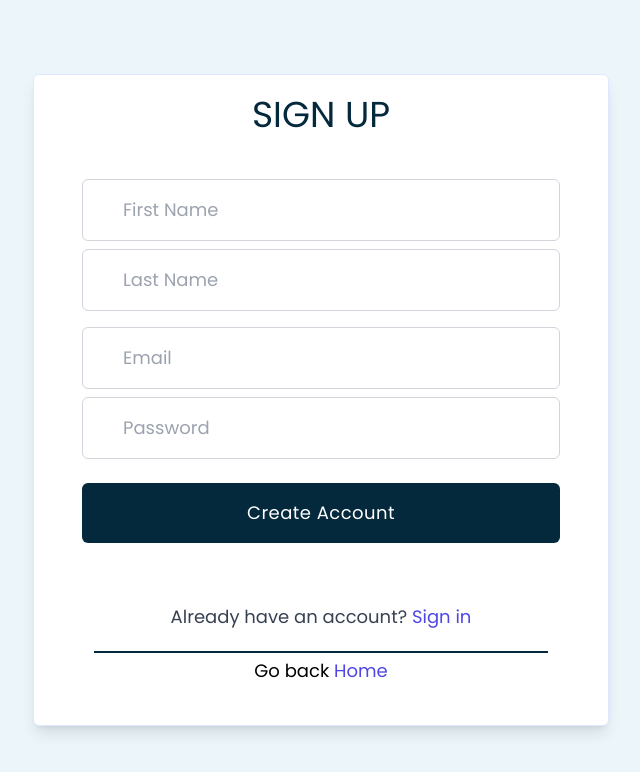
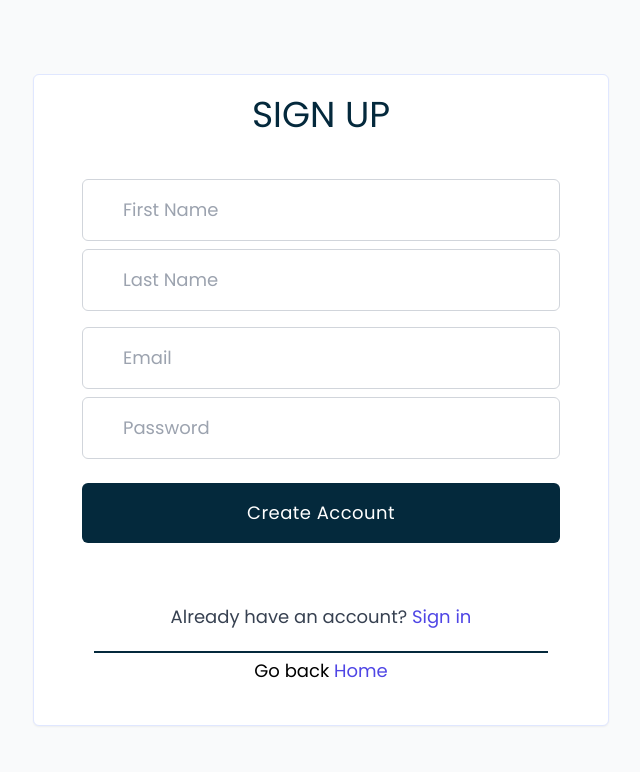
Before and after one commit to Clifftech123/react-ecommerce_website, a React (Create React App) app: page /signup in a window 1280 px wide. Shown: the top 772 px of the page, without its empty margins (319-959 px from the left). Built offline with nearby package versions, Linux system fonts and the light colour scheme.

Commit message:
I change the loing and singup  background color and shadoe

```diff
--- a/src/Components/Account/Login.jsx
+++ b/src/Components/Account/Login.jsx
@@ -28,8 +28,8 @@ const Logins = () => {
 			};
 	return (
 		<>
-			<div className="h-full relative mx-2  flex  justify-center min-h-screen overflow-hidden  items-center  sm:px-6 lg:px-8">
-				<div className="max-w-md  py-10  px-15 shadow-lg border border-indigo-100  bg-white w-full space-y-5">
+			<div className="h-full relative mx-2  flex  justify-center min-h-screen overflow-hidden  bg-gray-50 items-center  sm:px-6 lg:px-8">
+				<div className="max-w-md  py-10  px-15 shadow-sm border border-indigo-100  bg-white w-full space-y-5">
 					<div>
 						<h2 className=" text-center text-2xl  md:text-3xl mt-5 mb-0 font-Poppins text-gray-900">
 							Sign in to your account
--- a/src/Components/Account/Singnup.jsx
+++ b/src/Components/Account/Singnup.jsx
@@ -34,8 +34,8 @@ const Signup = () => {
 
 	return (
 		<>
-			<div className="relative mx-2 md:mx-0 flex flex-col justify-center min-h-screen     overflow-hidden">
-				<div className=" w-full  shadow-lg md:w-screen p-5 m-auto  border border-indigo-100  bg-white rounded-md lg:max-w-xl">
+			<div className="relative mx-2 md:mx-0 flex flex-col justify-center min-h-screen   bg-gray-50   overflow-hidden">
+				<div className=" w-full  shadow-sm md:w-screen p-5 m-auto  border border-indigo-100  bg-white rounded-md lg:max-w-xl">
 					<h1 className="md:text-4xl text-2xl font-Poppins text-center text-NavbarBgColor  uppercase decoration-wavy">
 						Sign UP
 					</h1>
```
Also changed, not shown: 1 other file (tests, documents, lock files or other folders).
